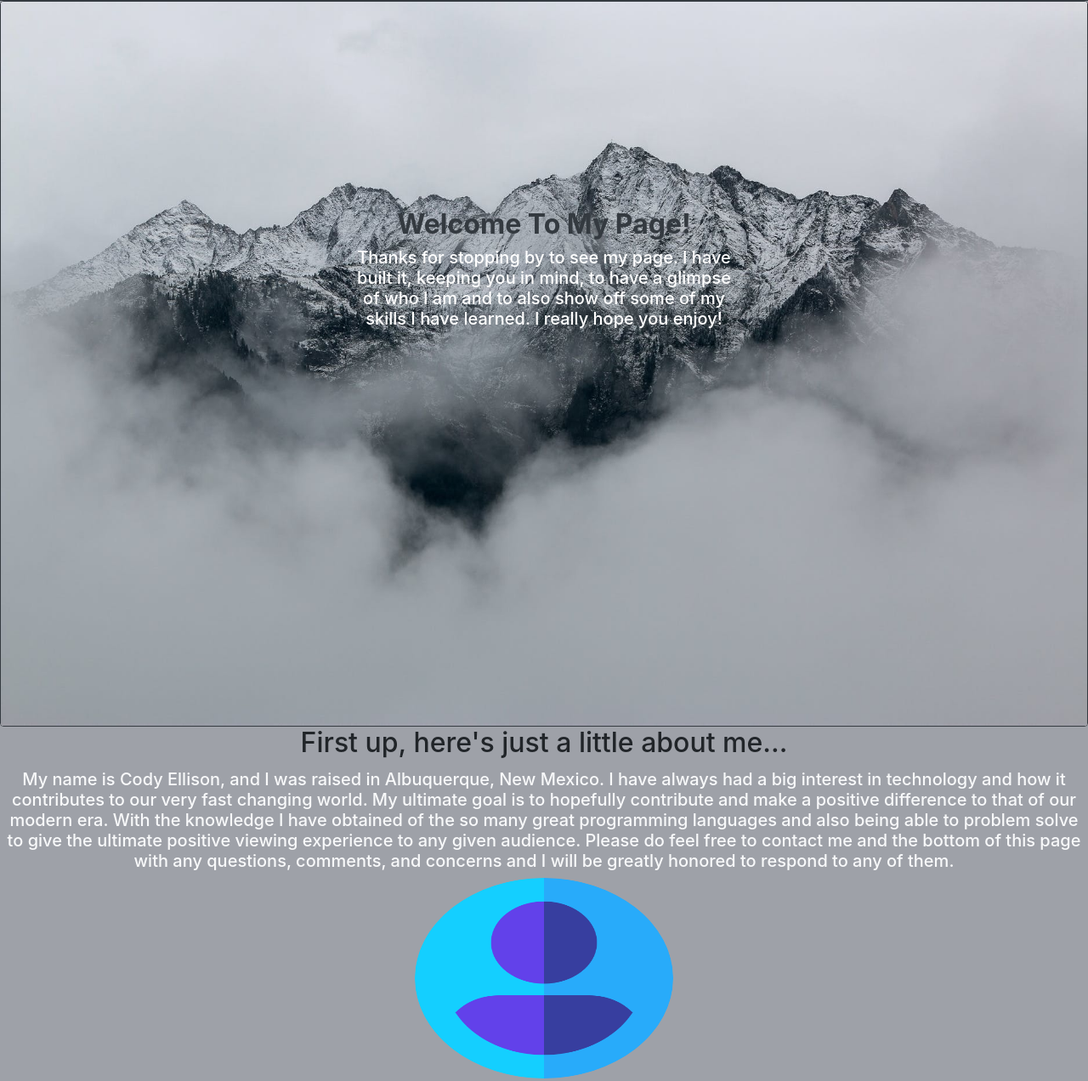
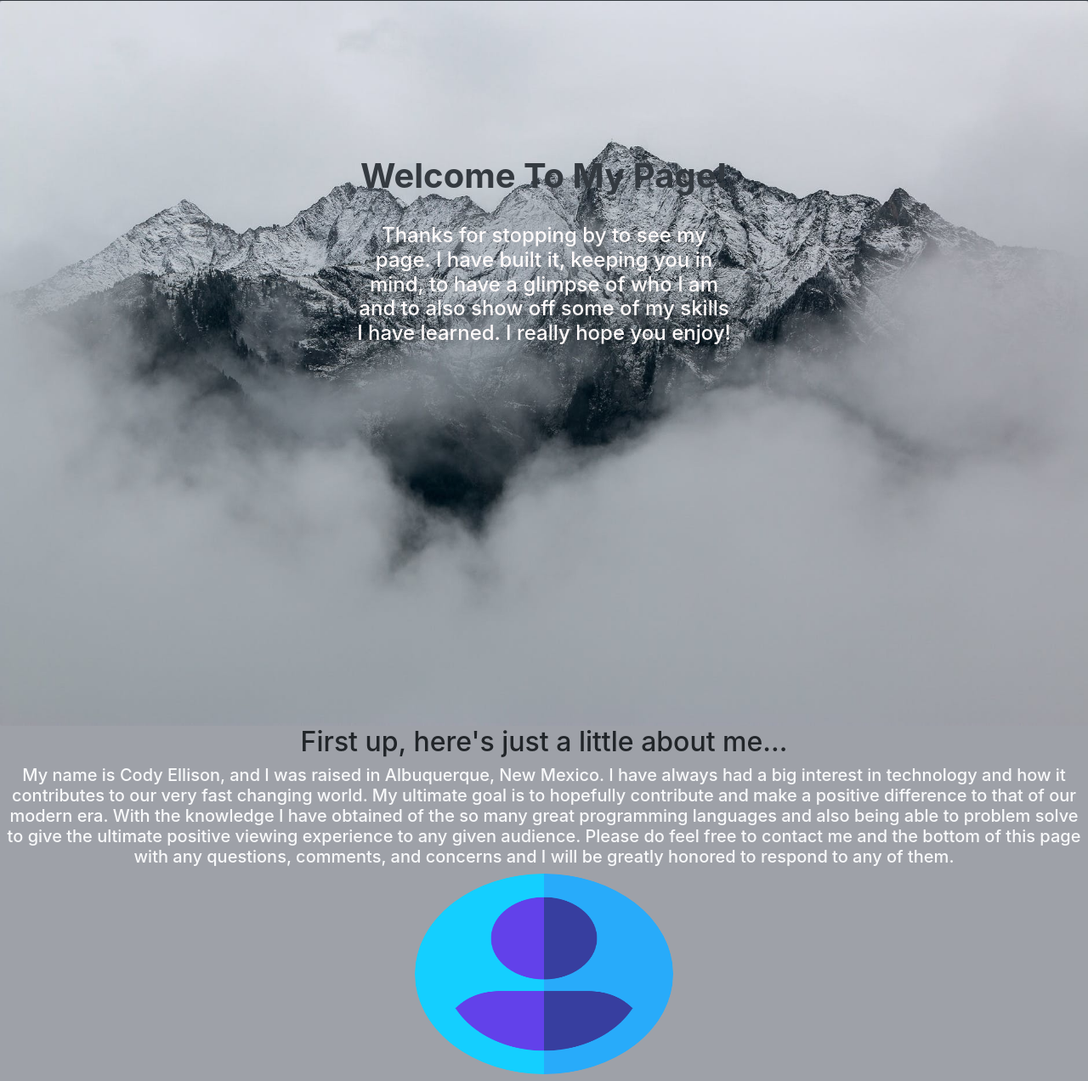
Before and after one commit to ellisoncody24/web-portfolio, a plain HTML site: page public_html/index.html in a window 1280 px wide. Shown: the part 47-1319 px from the top of the page at 85% size. Drawn offline with nearby package versions, Linux system fonts and the light colour scheme.

Commit message:
centered and changed text on my welcome section

```diff
--- a/public_html/css/style.css
+++ b/public_html/css/style.css
@@ -3,7 +3,9 @@
 
 }
 /*Welcome section*/
-
+.welcomeText {
+    color: snow;
+}
 
 .centered {
     position: absolute;
--- a/public_html/index.html
+++ b/public_html/index.html
@@ -40,19 +40,20 @@
 </nav>
 
 <!-- - Welcome Section-->
-<div class="card border-dark">
+<div class="border-dark">
   <img src="documentation/images/pexels-photo-691668.jpeg" class="card-img" alt="...">
   <div class="carousel-caption centered">
-    <h2 class="text-dark"><strong>Welcome To My Page!</strong></h2>
-    <h5 class="card-text">Thanks for stopping by to see my page. I have built it, keeping you in mind, to have a glimpse of who I am and to also show off some of my skills I have learned. I really hope you enjoy!</h5>
+    <h1 class="text-dark"><strong>Welcome To My Page!</strong></h1>
+    <br>
+    <h4 class="welcomeText">Thanks for stopping by to see my page. I have built it, keeping you in mind, to have a glimpse of who I am and to also show off some of my skills I have learned. I really hope you enjoy!</h4>
   </div>
 </div>
 
 <!--- About Me -->
 <div class="about">
   <div class="mb-3">
-    <h2 class="card-title text-center">First up, here's just a little about me...</h2>
-    <h5 class="card-text text-center text-light">My name is Cody Ellison, and I was raised in Albuquerque, New Mexico.
+    <h2 class="text-center">First up, here's just a little about me...</h2>
+    <h5 class="text-center text-light">My name is Cody Ellison, and I was raised in Albuquerque, New Mexico.
       I have always had a big interest in technology and how it contributes to our very fast changing world.
       My ultimate goal is to hopefully contribute and make a positive difference to that of our modern era.
       With the knowledge I have obtained of the so many great programming languages and also being able to problem
```
Lines whose indentation alone changed are shown as unchanged.
